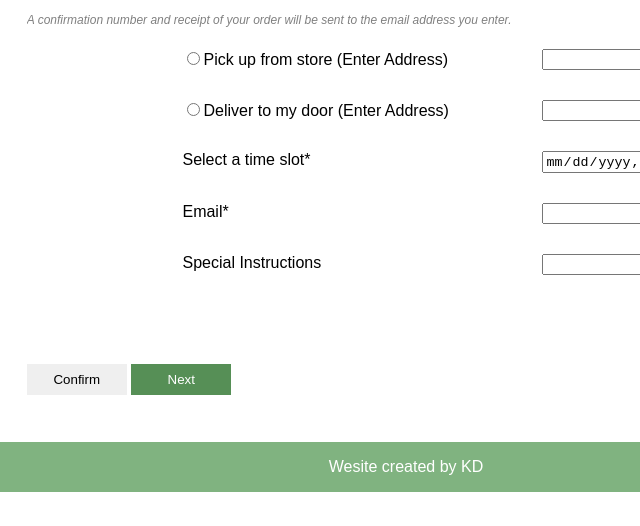
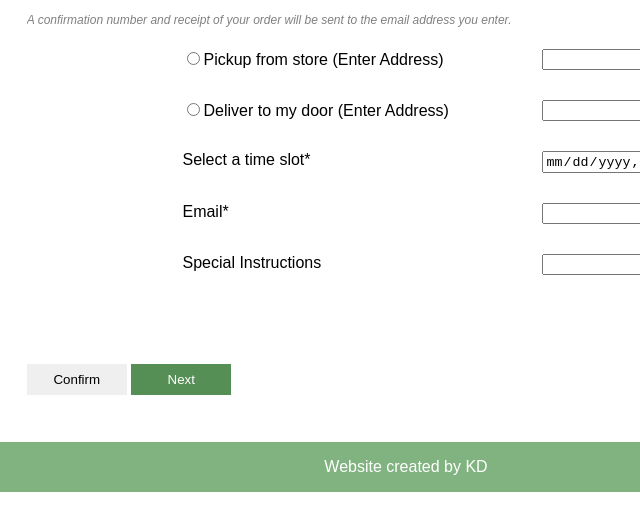
Before and after one commit to kayladonovan/kayladonovan.github.io, a plain HTML site: page lab3/index.html in a window 1280 px wide. Both pictures are taken after a click on the link "Pickup Method". Shown: the part 308-834 px from the top of the page, 234-874 px from the left. Drawn offline with Linux system fonts and the light colour scheme.

Commit message:
spelling

```diff
--- a/lab3/index.html
+++ b/lab3/index.html
@@ -105,7 +105,7 @@
   			<div class="container" id = "form">
 			  	<div class="wrapper">
 				  	<section class="pickup">
-					  <div class = "question"><input type="radio" id="method" name="method">Pick up from store (Enter Address)</div>
+					  <div class = "question"><input type="radio" id="method" name="method">Pickup from store (Enter Address)</div>
 					</section>
 					<section class="pickup">
 					  <div class = "answer"><input type="text" id="addy" name="addy"></div>
@@ -178,7 +178,7 @@
 </div>
 
 <div class="footer">
-  <p>Wesite created by KD</p>
+  <p>Website created by KD</p>
 </div>
 
 <script src="scripts/groceries.js"></script>
```
